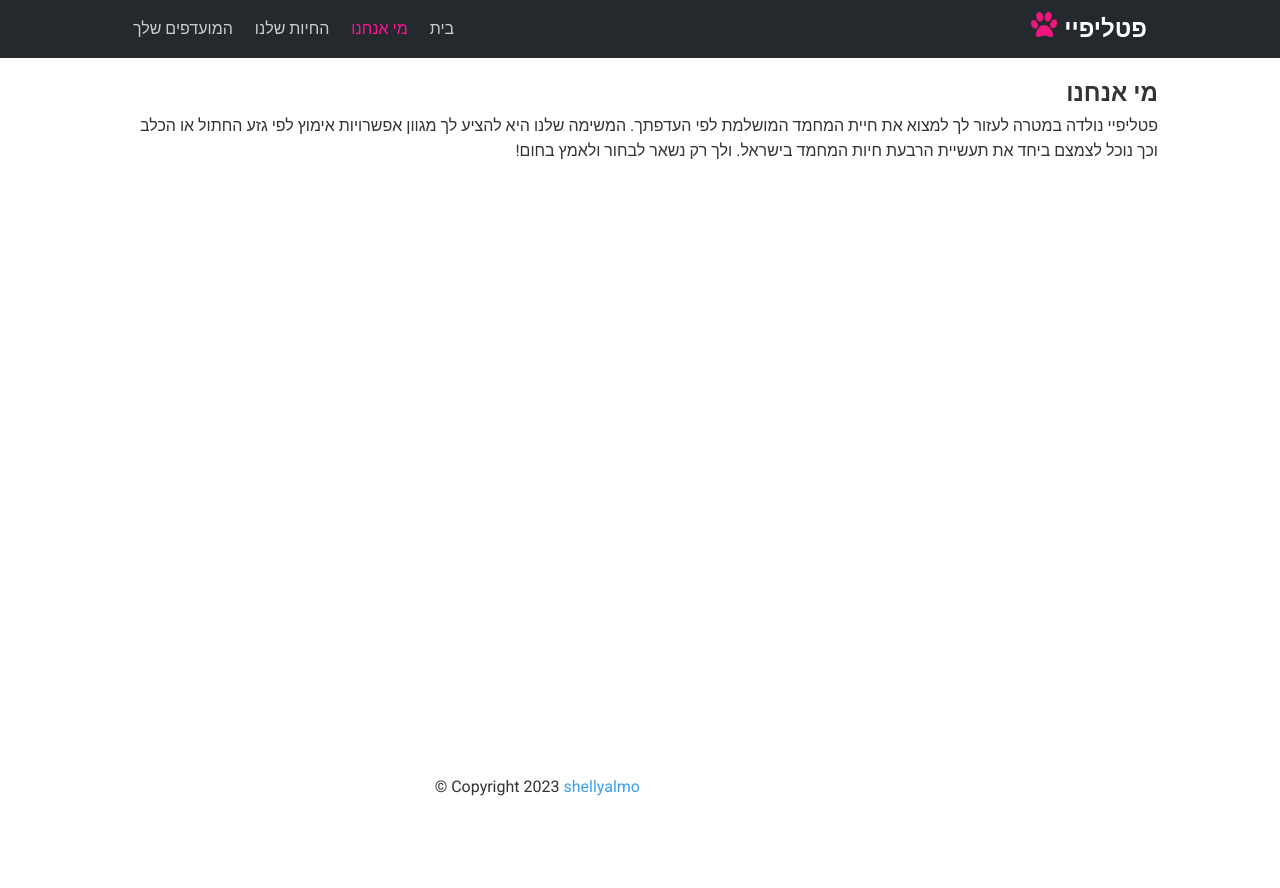
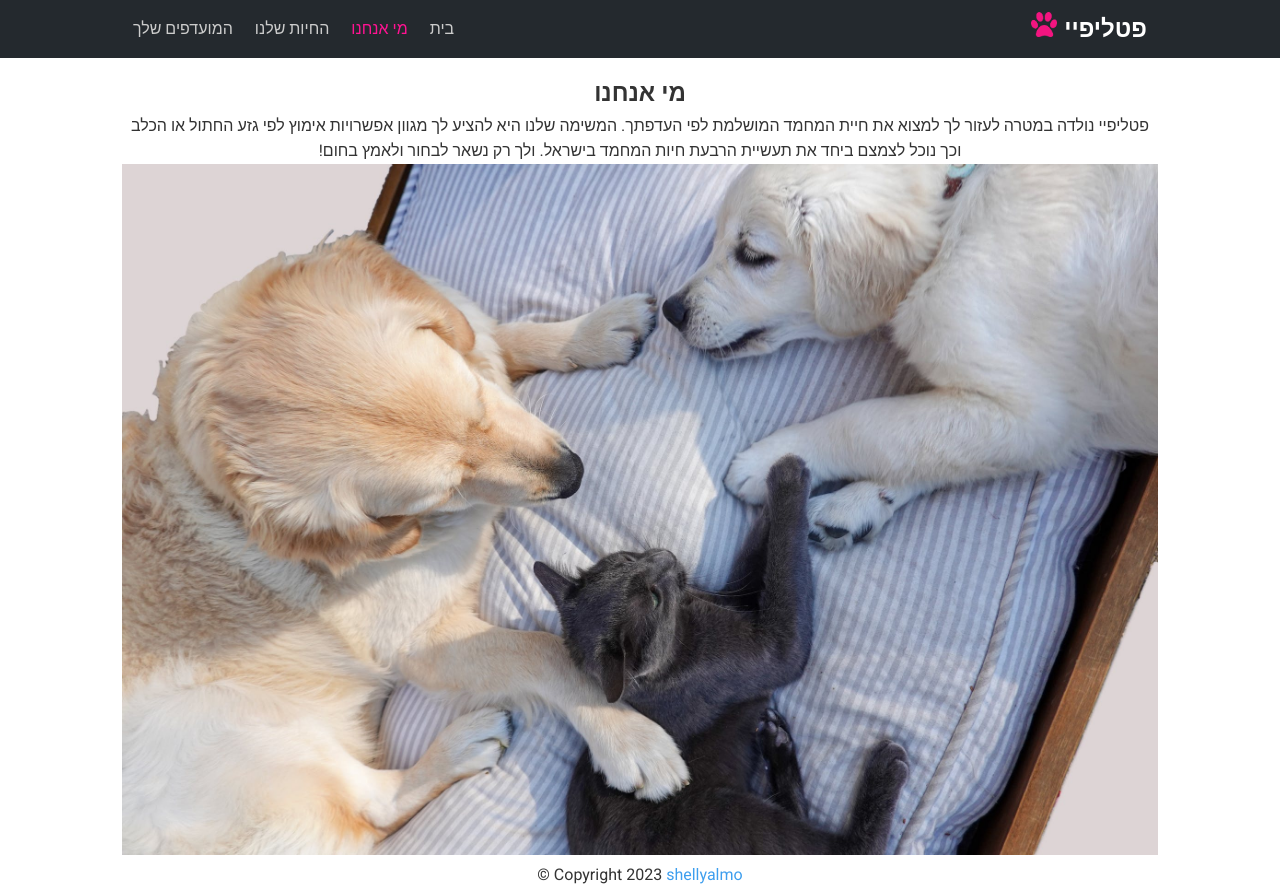
Before and after one commit to shellyalmo/petlify, a React (Create React App) app: page /about in a window 1280 px wide. Before the commit the page ends 800 px from the top, so only its background shows below. Built offline with nearby package versions, Linux system fonts and the light colour scheme.

Commit message:
fix footer position

```diff
--- a/src/index.css
+++ b/src/index.css
@@ -63,12 +63,15 @@ img {
 span {
   font-family: "Roboto", "Arimo", sans-serif;
 }
+.about {
+  text-align: center;
+}
 
 footer {
   bottom: 0;
-  position: fixed;
+  position: relative;
   width: 100%;
-  right: 50%;
+  text-align: center;
 }
 /* Utilities */
 .container {
--- a/src/pages/About.js
+++ b/src/pages/About.js
@@ -1,13 +1,18 @@
+import dogsCats from "../assets/dogsCats.png";
+
 const About = () => {
   return (
     <>
-      <h2>מי אנחנו</h2>
-      <p>
-        פטליפיי נולדה במטרה לעזור לך למצוא את חיית המחמד המושלמת לפי העדפתך.
-        המשימה שלנו היא להציע לך מגוון אפשרויות אימוץ לפי גזע החתול או הכלב וכך
-        נוכל לצמצם ביחד את תעשיית הרבעת חיות המחמד בישראל. ולך רק נשאר לבחור
-        ולאמץ בחום!{" "}
-      </p>
+      <div className="about">
+        <h2>מי אנחנו</h2>
+        <p>
+          פטליפיי נולדה במטרה לעזור לך למצוא את חיית המחמד המושלמת לפי העדפתך.
+          המשימה שלנו היא להציע לך מגוון אפשרויות אימוץ לפי גזע החתול או הכלב
+          וכך נוכל לצמצם ביחד את תעשיית הרבעת חיות המחמד בישראל. ולך רק נשאר
+          לבחור ולאמץ בחום!{" "}
+        </p>
+        <img src={dogsCats} alt="cats and dogs" />
+      </div>
     </>
   );
 };
```
Also changed, not shown: src/assets/dogsCats.png (added).
